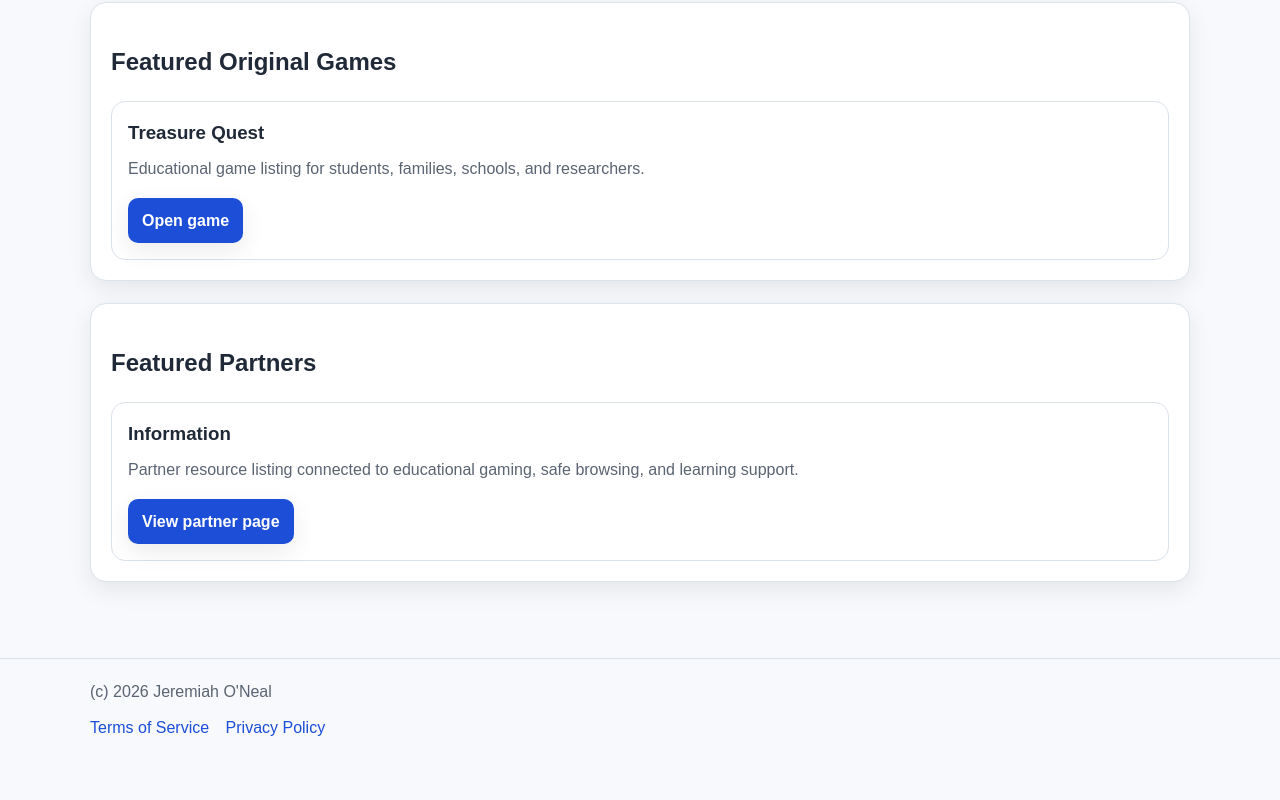
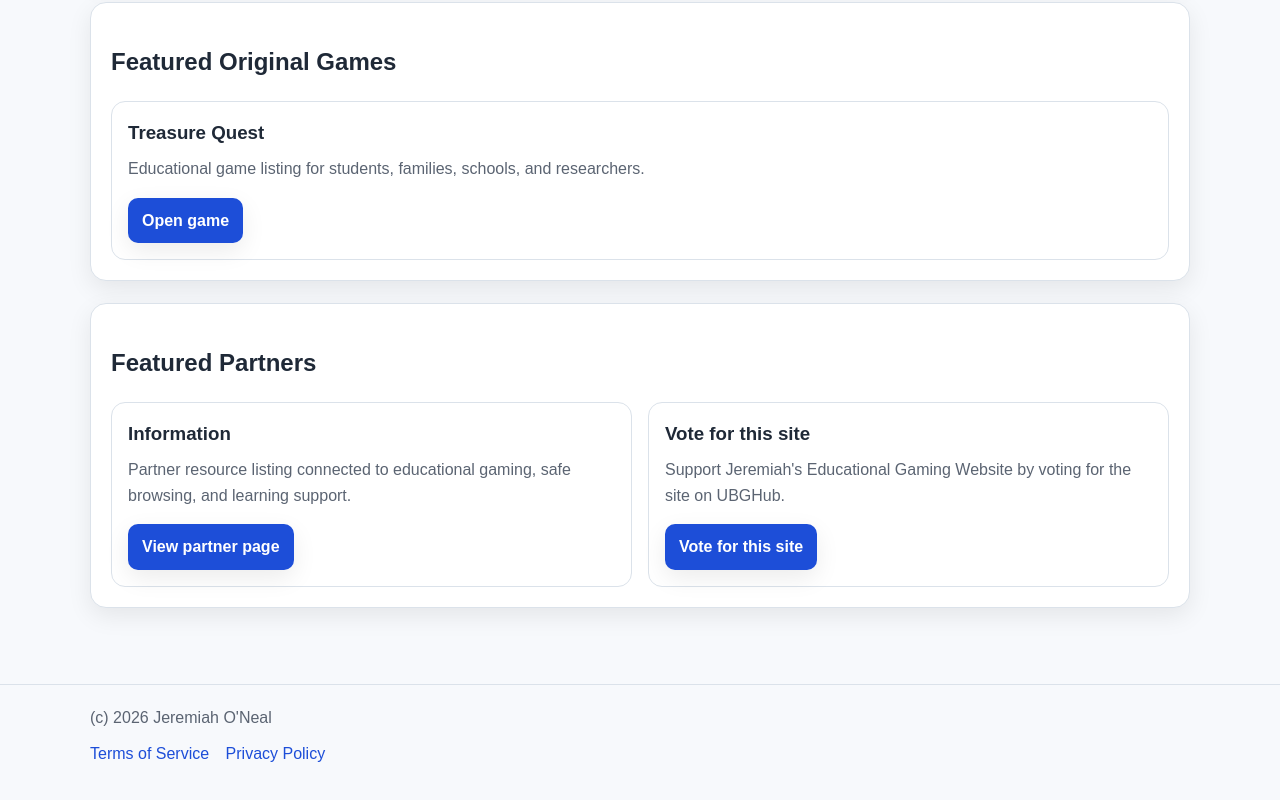
Before and after one commit to we6jbo/oneal-browser-hub-research, a plain HTML site: page index.html in a window 1280 px wide. Shown: the part 514-1314 px from the top of the page. Before the commit the page ends 1291 px from the top, so only its background shows below. Drawn offline with Linux system fonts and the light colour scheme.

Commit message:
Update index.html

```diff
--- a/index.html
+++ b/index.html
@@ -254,6 +254,12 @@ footer {
       <p>Partner resource listing connected to educational gaming, safe browsing, and learning support.</p>
       <a class="card-link" href="https://onealbrowserhubresearch.j03.page/partners/index.html">View partner page</a>
     </div>
+
+    <div class="card">
+      <h3>Vote for this site</h3>
+      <p>Support Jeremiah's Educational Gaming Website by voting for the site on UBGHub.</p>
+      <a class="card-link" href="https://ubghub.org/?utm_source=https%3A%2F%2Fbloxcraft-ubg.pages.dev&site=Jeremiahs+Educational+Gaming+Website">Vote for this site</a>
+    </div>
   </div>
 </section>
     </div>
```
Lines whose indentation alone changed are shown as unchanged.
